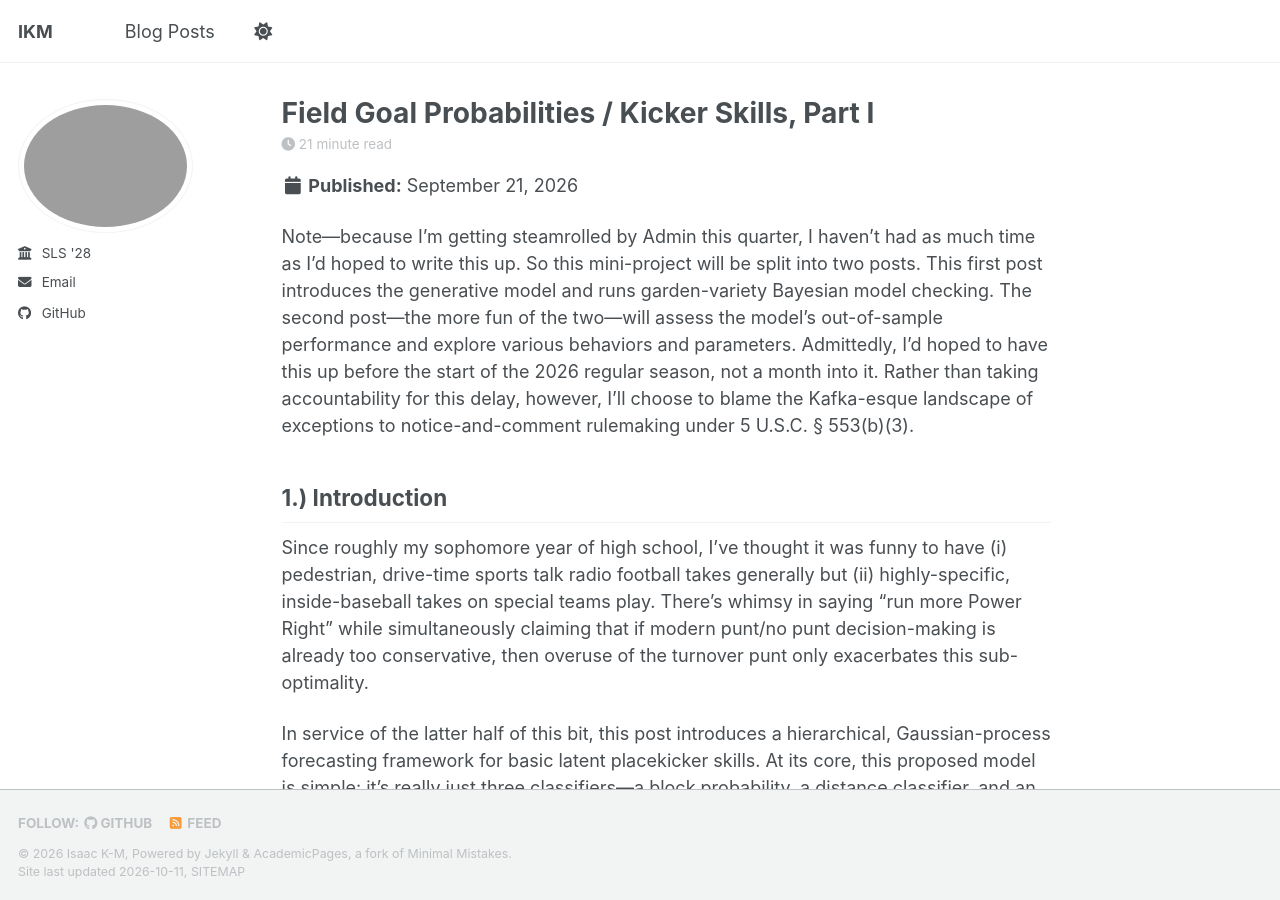
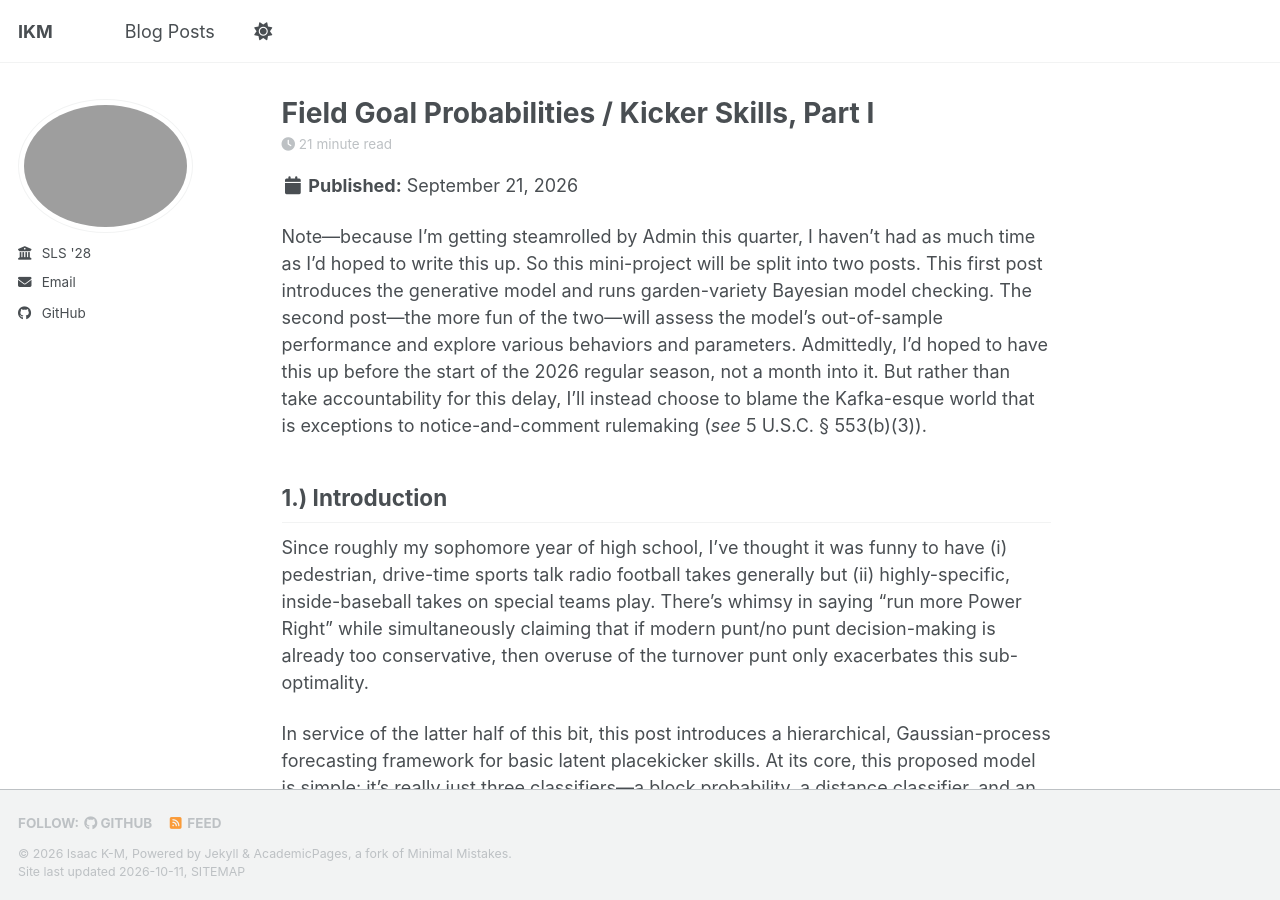
Before and after one commit to isaackleislemurphy/isaackleislemurphy.github.io, a Jekyll site: the page built from _posts/2026-10-08-blog-post-3.md, in a window 1280 px wide and 900 px high. Built offline with Jekyll 4.4.1, drawn with Linux system fonts in a browser that asks for light colours; a style sheet for code colours, icons or effects is not loaded; part of the change alters nothing that is shown; some of the changed text lies outside the part shown.

```diff
--- a/_posts/2026-10-08-blog-post-3.md
+++ b/_posts/2026-10-08-blog-post-3.md
@@ -8,7 +8,7 @@ tags:
 ---
 
 
-Note—because I’m getting steamrolled by Admin this quarter, I haven’t had as much time as I’d hoped to write this up. So this mini-project will be split into two posts. This first post introduces the generative model and runs garden-variety Bayesian model checking. The second post—the more fun of the two—will assess the model’s out-of-sample performance and explore various behaviors and parameters. Admittedly, I’d hoped to have this up before the start of the 2026 regular season, not a month into it. Rather than taking accountability for this delay, however, I’ll choose to blame the Kafka-esque landscape of exceptions to notice-and-comment rulemaking under 5 U.S.C. § 553(b)(3).
+Note—because I’m getting steamrolled by Admin this quarter, I haven’t had as much time as I’d hoped to write this up. So this mini-project will be split into two posts. This first post introduces the generative model and runs garden-variety Bayesian model checking. The second post—the more fun of the two—will assess the model’s out-of-sample performance and explore various behaviors and parameters. Admittedly, I’d hoped to have this up before the start of the 2026 regular season, not a month into it. But rather than take accountability for this delay, I'll instead choose to blame the Kafka-esque world that is exceptions to notice-and-comment rulemaking (_see_ 5 U.S.C. § 553(b)(3)).
 
 ## 1.) Introduction
 
@@ -43,8 +43,9 @@ To define the model, let:
 **III.) Responses / Observed Random Variables**
 
 - $$y_n^{(\text{Block})} \in \{0, 1\}$$ denote whether kick attempt $$n$$ was blocked $$(y_n^{(\text{Block})} = 1)$$ or not blocked $$(y_n^{(\text{Block})} = 0)$$.
-- $$y_n^{(\text{Leg})}  \in \{0, 1\}$$ denote whether kick attempt $$n$$, conditional on being unblocked, had sufficient distance (”leg”). Formally, this is $$y_n^{(\text{Leg})} | \;y_n^{(\text{Block})} = 0$$, but for readability I’ll refer to it as $$y_n^{(\text{Leg})}$$.
-- $$y_n^{(\text{Acc.})}  \in \{0, 1\}$$ denote whether kick attempt $$n$$, conditional on being unblocked, was on target. Again, this is technically $$y_n^{(\text{Acc.})} | \;y_n^{(\text{Block})} = 0$$, but for readability notation is once again compressed.
+- $$y_n^{(\text{Leg})}  \in \{0, 1\}$$ denote whether kick attempt $$n$$, conditional on being unblocked, had sufficient distance (”leg”). Formally, this is $$y_n^{(\text{Leg})} | y_n^{(\text{Block})} = 0$$, but for readability I’ll refer to it as $$y_n^{(\text{Leg})}$$.
+- $$y_n^{(\text{Acc.})}  \in \{0, 1\}$$ denote whether kick attempt $$n$$, conditional on being unblocked, was on target. Again, this is technically $$y_n^{(\text{Acc.})} | y_n^{(\text{Block})} = 0$$, but for readability notation is once again compressed.
+
 
 ### B.) Data
 
@@ -228,11 +229,11 @@ Sampling was just brute-force `nutpie`, configured to 14 parallel chains, each w
 
 First, trace plots—focusing on the non-$$\xi$$ parameters, since $$\xi$$  is a big tensor whose trace quickly becomes unreadable—looked solid:
 
-![trace.png](Field%20Goal%20Probs%20Writeup%20Pt%20I/trace.png)
+![trace.png](images/post-3/trace.png)
 
 The energy plot further indicated adequate posterior exploration:
 
-![energy 1.png](Field%20Goal%20Probs%20Writeup%20Pt%20I/energy_1.png)
+![energy 1.png](images/post-3/energy_1.png)
 
 Seemingly by brute force, I managed to get every parameter's bulk ESS above 1,700 and every R-hat at or below 1.01. The table below sorts all parameters from smallest to largest bulk ESS—that is, from worst-sampled to best-sampled—so that we can gut-check whether even the stragglers cleared a tolerable bar.
 
@@ -268,11 +269,11 @@ Those particular GP parameters aside, the rest of sampling was pretty good—onl
 
 **Parameter Element Tail ESS Distribution**
 
-![tail-ess.png](Field%20Goal%20Probs%20Writeup%20Pt%20I/tail-ess.png)
+![tail-ess.png](images/post-3/tail-ess.png)
 
 **Parameter Element Bulk ESS Distribution**
 
-![bulk-ess.png](Field%20Goal%20Probs%20Writeup%20Pt%20I/bulk-ess.png)
+![bulk-ess.png](images/post-3/bulk-ess.png)
 
 So at least the brute-force approach managed to get bulk ESS to around 2,000. Accordingly, I feel mostly fine about using these samples for inference.
 
@@ -288,7 +289,7 @@ Last up are the posterior predictive checks. Rather than repeatedly call the bui
 
 Ideally, the bands should "enclose" the observed rates, which is largely how things played out:
 
-![pp-check-dist-2018_2025.png](Field%20Goal%20Probs%20Writeup%20Pt%20I/pp-check-dist-2018_2025.png)
+![pp-check-dist-2018_2025.png](images/post-3/pp-check-dist-2018_2025.png)
 
 That's encouraging—at least (i) with respect to the training data and (ii) as a coarse function of distance, the model seems capable of replicating the observed proportions.
 
```
Also changed, not shown: images/post-3/bulk-ess.png (added), images/post-3/energy_1.png (added), images/post-3/pp-check-dist-2018_2025.png (added), images/post-3/tail-ess.png (added), images/post-3/trace.png (added), 1 other file.
